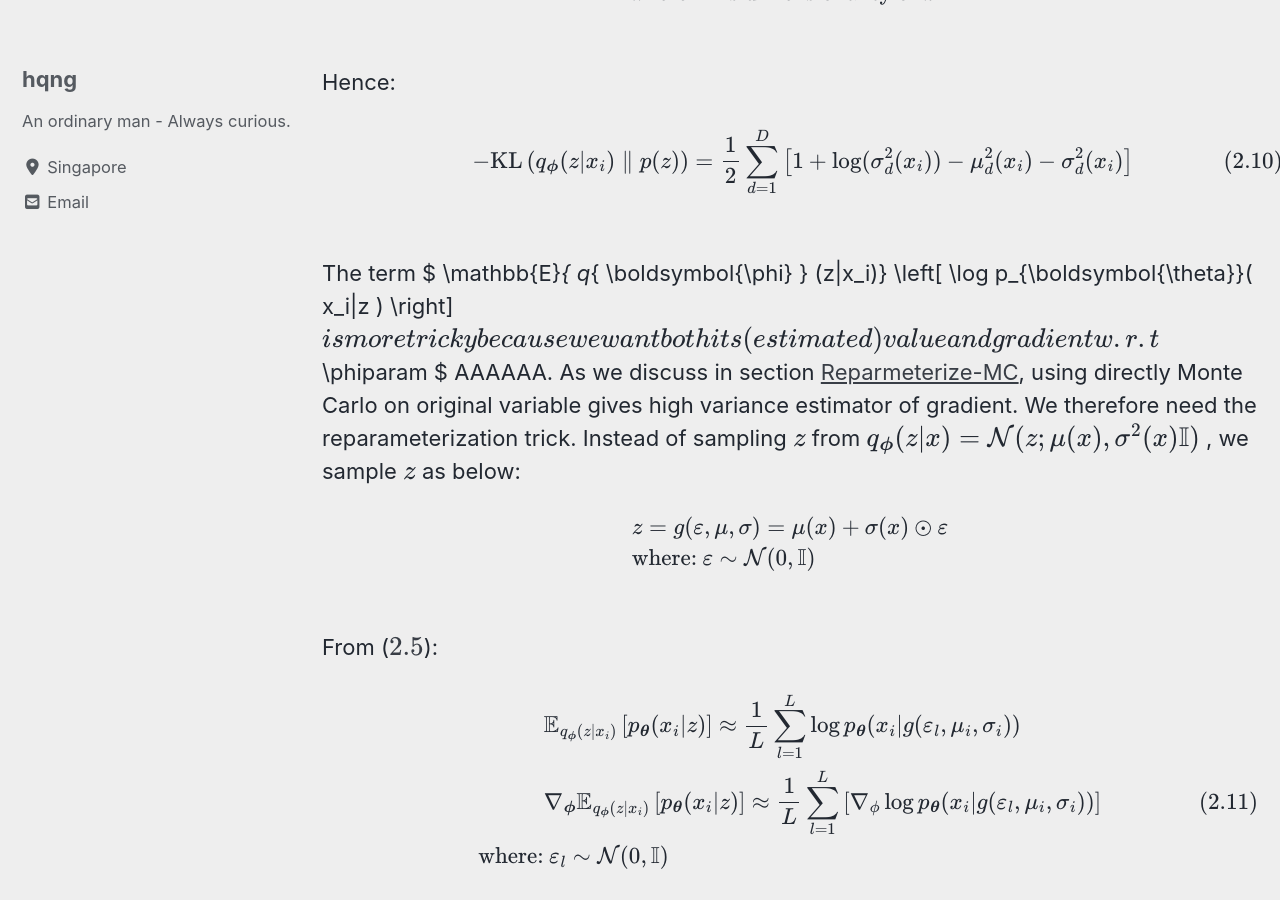
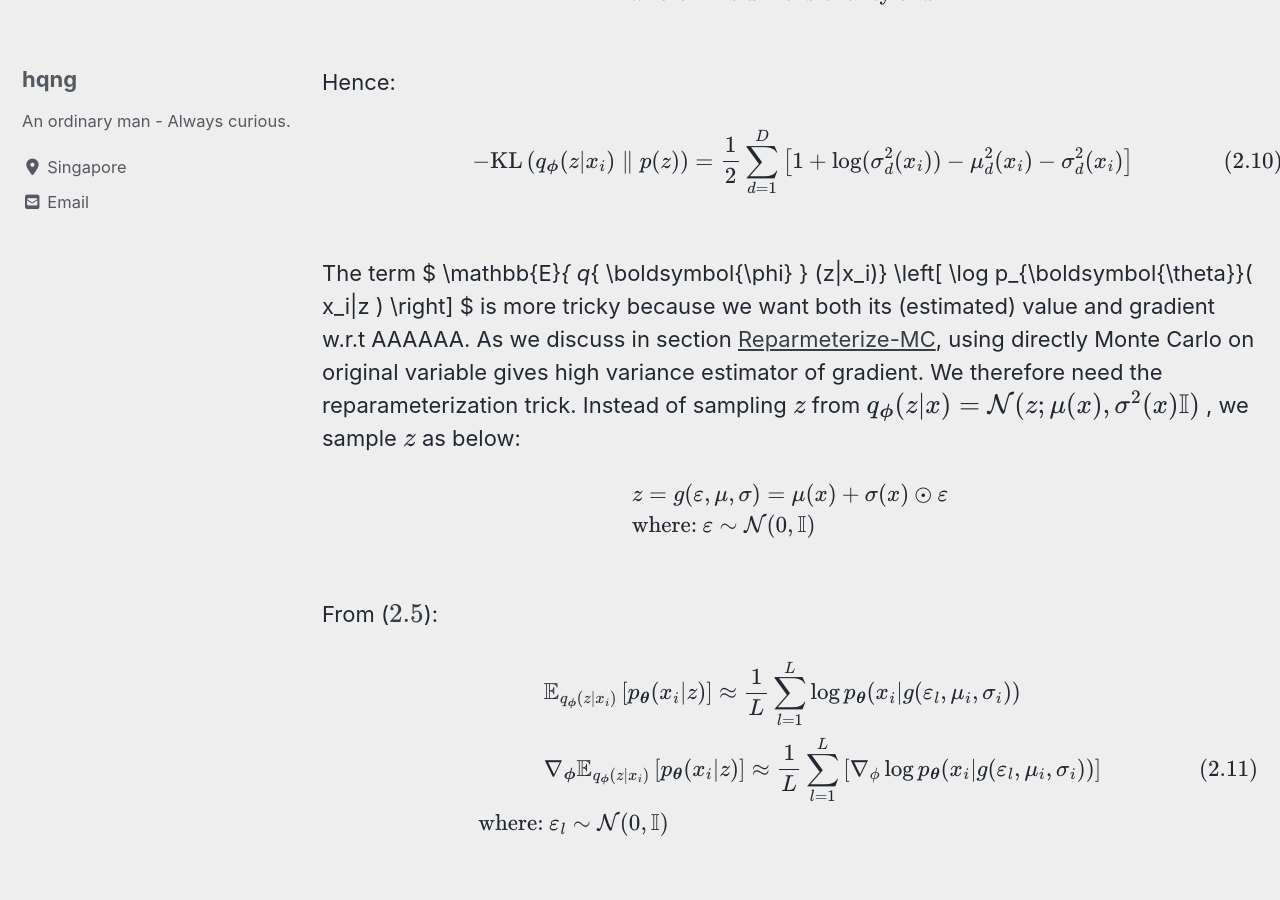
Before and after one commit to hqng/hqng.github.io, a Jekyll site: the page built from _posts/2019-08-25-OTandInference-p2.md, in a window 1280 px wide and 900 px high, scrolled down 7148 px. Built offline with Jekyll 4.4.1, drawn with Linux system fonts in a browser that asks for light colours; cached includes are drawn as plain includes; nearby versions of some CDN libraries; formulas are drawn with MathJax 3.

Commit message:
fix inline math

```diff
--- a/_posts/2019-08-25-OTandInference-p2.md
+++ b/_posts/2019-08-25-OTandInference-p2.md
@@ -273,7 +273,7 @@ $$ \small
 $$
 {% endraw %}
 <br>
-The term $ \mathbb{E}_{ q_{ \boldsymbol{\phi} } (z|x_i)} \left[ \log p_{\boldsymbol{\theta}}( x_i|z ) \right] $ is more tricky because we want both its (estimated) value and gradient w.r.t {% raw %} $ \phiparam $ {% endraw %} AAAAAA.
+The term $ \mathbb{E}_{ q_{ \boldsymbol{\phi} } (z|x_i)} \left[ \log p_{\boldsymbol{\theta}}( x_i|z ) \right] $ is more tricky because we want both its (estimated) value and gradient w.r.t  AAAAAA.
 As we discuss in section [Reparmeterize-MC](#Reparmeterize-MC), using directly Monte Carlo on original variable gives high variance estimator of gradient. We therefore need the reparameterization trick. Instead of sampling $z$ from {% raw %} $q_{ \boldsymbol{\phi} } (z|x) = \mathcal{N} (z; \mu(x), \sigma^2(x) \mathbb{I} )$ {% endraw %}, we sample $z$ as below:
 <br>
 {% raw %}
```
